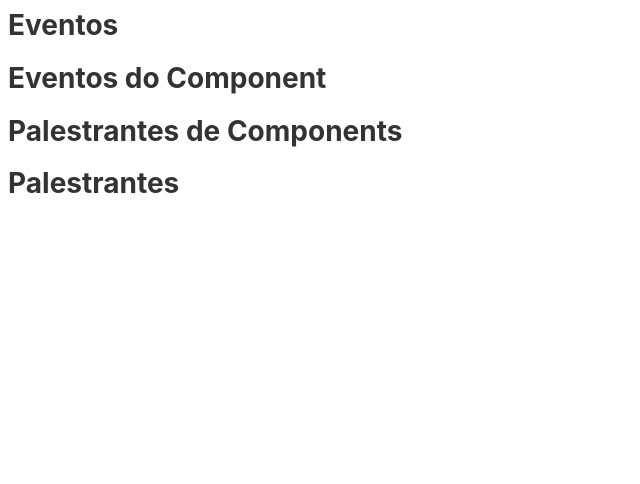
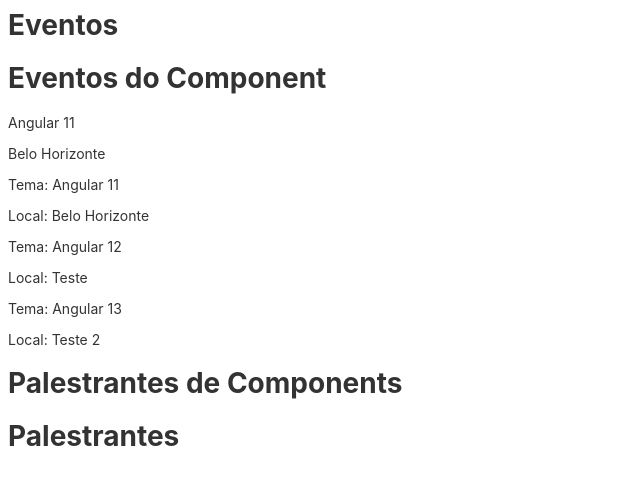
Before and after one commit to JefteMartins/ProEventos, an Angular app in the folder Front/ProEventos-App/: page / in a window 1280 px wide. Shown: the top 484 px of the page, without its empty margins (0-640 px from the left). Built offline with nearby package versions, Linux system fonts and the light colour scheme.

Commit message:
adicionando ngfor

```diff
--- a/Front/ProEventos-App/src/app/eventos/eventos.component.html
+++ b/Front/ProEventos-App/src/app/eventos/eventos.component.html
@@ -1 +1,10 @@
 <h1>Eventos  do Component</h1>
+
+<p>{{eventos[0].Tema}}</p>
+<p>{{eventos[0].Local}}</p>
+
+
+<div *ngFor="let evento of eventos">
+    <p>Tema: {{evento.Tema}}</p>
+    <p>Local: {{evento.Local}}</p>
+</div>
--- a/Front/ProEventos-App/src/app/eventos/eventos.component.ts
+++ b/Front/ProEventos-App/src/app/eventos/eventos.component.ts
@@ -1,10 +1,32 @@
-import { Component } from '@angular/core';
+import { Component,OnInit } from '@angular/core';
 
 @Component({
   selector: 'app-eventos',
   templateUrl: './eventos.component.html',
   styleUrls: ['./eventos.component.scss']
 })
-export class EventosComponent {
+
+export class EventosComponent implements  OnInit {
+
+  public eventos: any = [
+    {
+      Tema: 'Angular 11',
+      Local: 'Belo Horizonte'
+    },
+    {
+      Tema: 'Angular 12',
+      Local: 'Teste'
+    },
+    {
+      Tema: 'Angular 13',
+      Local: 'Teste 2'
+    },
+  ]
+
+  constructor() { }
+
+  ngOnInit(): void {
+
+  }
 
 }
--- a/Front/ProEventos-App/src/app/palestrantes/palestrantes.component.ts
+++ b/Front/ProEventos-App/src/app/palestrantes/palestrantes.component.ts
@@ -3,7 +3,7 @@ import { Component, OnInit } from '@angular/core';
 @Component({
   selector: 'app-palestrantes',
   templateUrl: './palestrantes.component.html',
-  styleUrls: ['./palestrantes.component.css']
+  styleUrls: ['./palestrantes.component.scss']
 })
 export class PalestrantesComponent implements OnInit {
 
```
Also changed, not shown: Front/ProEventos-App/src/app/palestrantes/palestrantes.component.css (deleted), Front/ProEventos-App/src/app/palestrantes/palestrantes.component.scss (added).
